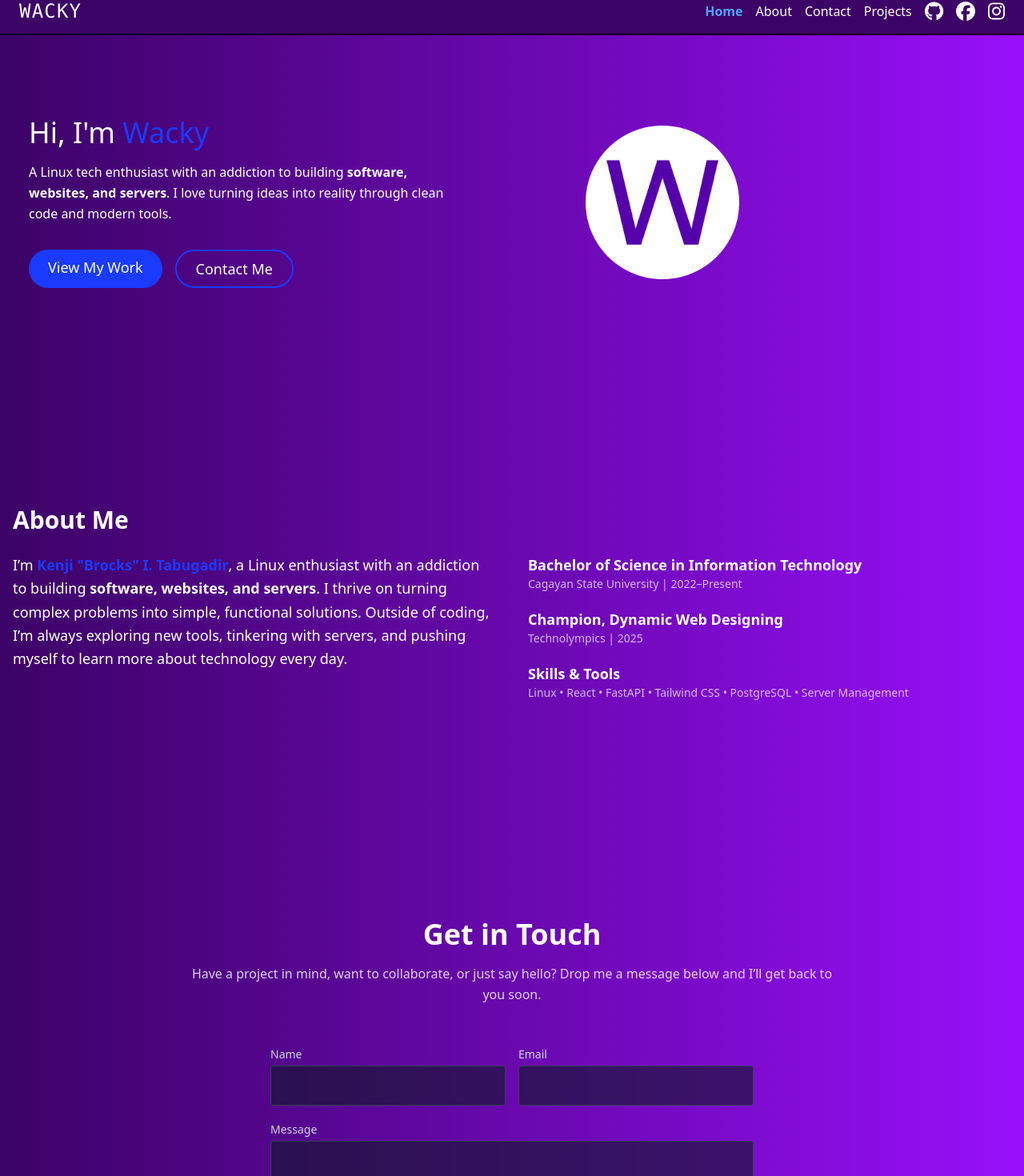
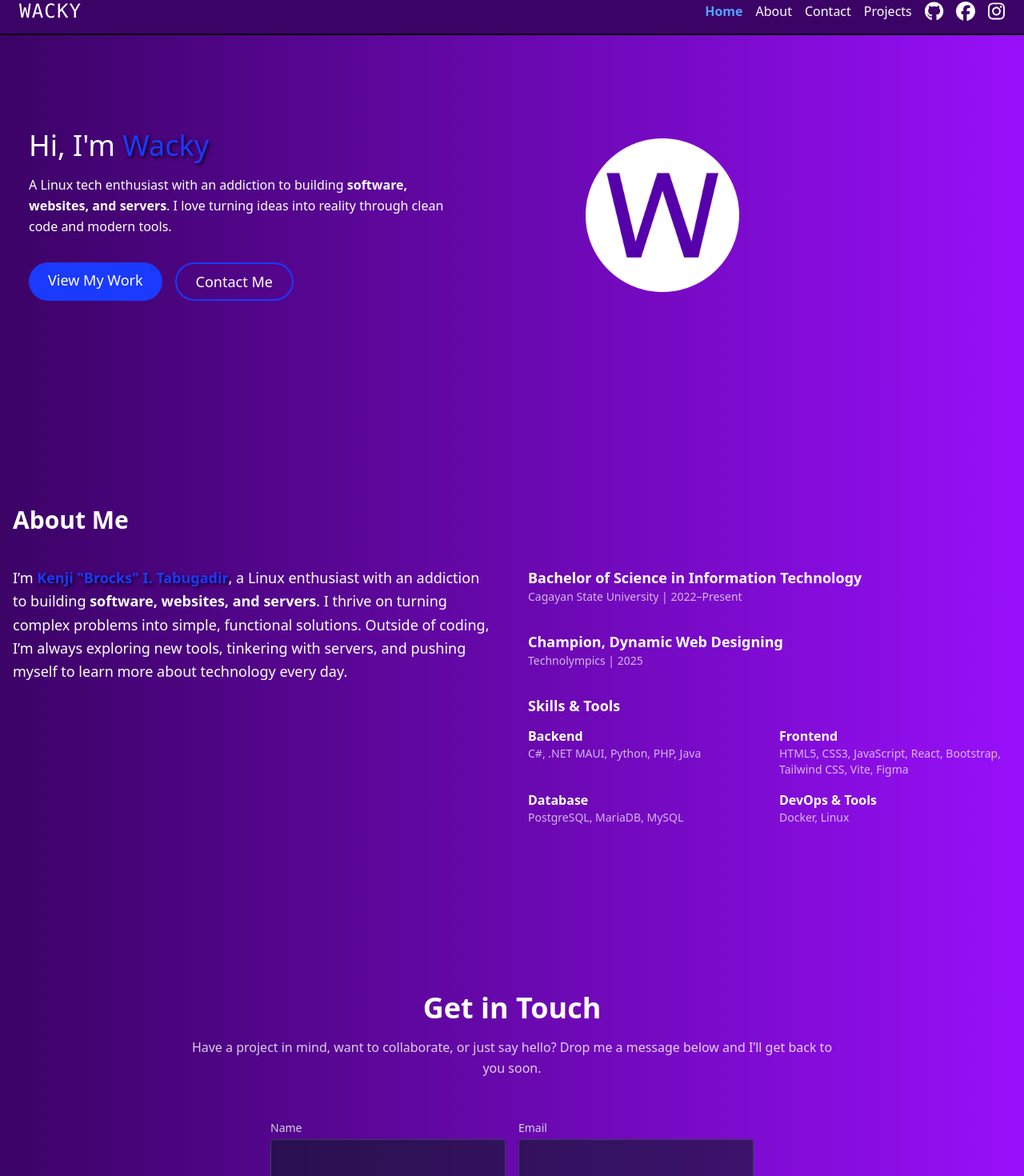
Before and after one commit to Wacky-sama/Portfolio, a React (Vite) app: page / in a window 1280 px wide. Shown: the part 14-1484 px from the top of the page at 80% size. Built offline with nearby package versions, Linux system fonts and the light colour scheme.

Commit message:
adjusted the About Me Section

```diff
--- a/src/components/AboutMe.jsx
+++ b/src/components/AboutMe.jsx
@@ -2,16 +2,18 @@ const AboutMe = () => {
   return (
     <section
       id="about"
-      className="py-28 px-4 bg-gradient-to-r from-purple-950 to-purple-600 text-white scroll-mt-20"
+      className="py-20 px-4 bg-gradient-to-r from-purple-950 to-purple-600 text-white scroll-mt-20"
     >
       <div className="container mx-auto">
-        <h3 className="text-3xl font-bold mb-6 text-center sm:text-left">
+        <h3 className="text-3xl font-bold mb-10 text-center sm:text-left">
           About Me
         </h3>
-        <div className="flex gap-10 flex-col sm:flex-row items-start">
-          <p className="text-lg leading-relaxed sm:w-1/2">
+
+        <div className="grid gap-10 sm:grid-cols-2 items-start">
+          {/* Left side - Intro */}
+          <p className="text-lg leading-relaxed">
             I’m{" "}
-            <span className="font-semibold text-[#1a3afd]">
+            <span className="font-semibold text-[#1a3afd] [text-shadow:_2px_2px_4px_rgba(0,0,0,0.8)]">
               Kenji "Brocks" I. Tabugadir
             </span>
             , a Linux enthusiast with an addiction to building{" "}
@@ -24,7 +26,9 @@ const AboutMe = () => {
             technology every day.
           </p>
 
-          <div className="sm:w-1/2 flex flex-col gap-5">
+          {/* Right side - Details */}
+          <div className="flex flex-col gap-8">
+            {/* Education */}
             <div>
               <p className="font-bold text-lg">
                 Bachelor of Science in Information Technology
@@ -33,18 +37,44 @@ const AboutMe = () => {
                 Cagayan State University | 2022–Present
               </p>
             </div>
+
+            {/* Achievement */}
             <div>
               <p className="font-bold text-lg">
                 Champion, Dynamic Web Designing
               </p>
               <p className="text-sm text-white/70">Technolympics | 2025</p>
             </div>
+
+            {/* Skills */}
             <div>
-              <p className="font-bold text-lg">Skills & Tools</p>
-              <p className="text-sm text-white/70">
-                Linux • React • FastAPI • Tailwind CSS • PostgreSQL • Server
-                Management
-              </p>
+              <p className="font-bold text-lg mb-3">Skills & Tools</p>
+
+              <div className="grid grid-cols-2 gap-y-4 gap-x-6">
+                <div>
+                  <p className="font-semibold text-white">Backend</p>
+                  <p className="text-sm text-white/70">
+                    C#, .NET MAUI, Python, PHP, Java
+                  </p>
+                </div>
+                <div>
+                  <p className="font-semibold text-white">Frontend</p>
+                  <p className="text-sm text-white/70">
+                    HTML5, CSS3, JavaScript, React, Bootstrap, Tailwind CSS,
+                    Vite, Figma
+                  </p>
+                </div>
+                <div>
+                  <p className="font-semibold text-white">Database</p>
+                  <p className="text-sm text-white/70">
+                    PostgreSQL, MariaDB, MySQL
+                  </p>
+                </div>
+                <div>
+                  <p className="font-semibold text-white">DevOps & Tools</p>
+                  <p className="text-sm text-white/70">Docker, Linux</p>
+                </div>
+              </div>
             </div>
           </div>
         </div>
--- a/src/components/Contact.jsx
+++ b/src/components/Contact.jsx
@@ -35,7 +35,7 @@ const Contact = () => {
   return (
     <section
       id="contact"
-      className="py-28 px-4 bg-gradient-to-r from-purple-950 to-purple-600 text-white"
+      className="py-20 px-4 bg-gradient-to-r from-purple-950 to-purple-600 text-white"
     >
       <div className="container px-5 py-12 mx-auto">
         <div className="flex flex-col text-center w-full mb-12">
--- a/src/components/HeroSection.jsx
+++ b/src/components/HeroSection.jsx
@@ -4,12 +4,15 @@ const HeroSection = () => {
   return (
     <section
       id="home"
-      className="py-16 px-4 bg-gradient-to-r from-purple-950 to-purple-600 text-white"
+      className="py-20 px-4 bg-gradient-to-r from-purple-950 to-purple-600 text-white"
     >
       <div className="container mx-auto flex px-5 py-24 md:flex-row flex-col items-center">
         <div className="lg:flex-grow md:w-1/2 lg:pr-24 md:pr-16 flex flex-col md:items-start md:text-left mb-16 md:mb-0 items-center text-center">
           <h1 className="title-font sm:text-4xl text-3xl mb-4 font-medium text-white">
-            Hi, I'm <span className="text-[#1a3afd]">Wacky</span>
+            Hi, I'm{" "}
+            <span className="text-[#1a3afd] [text-shadow:_2px_2px_4px_rgba(0,0,0,0.8)]">
+              Wacky
+            </span>
           </h1>
           <p className="mb-8 leading-relaxed">
             A Linux tech enthusiast with an addiction to building{" "}
```
